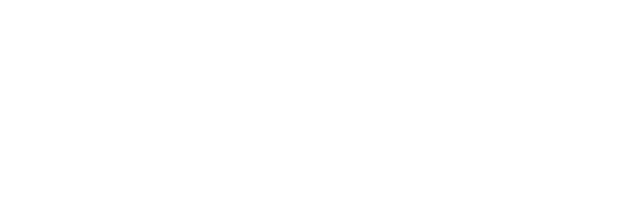
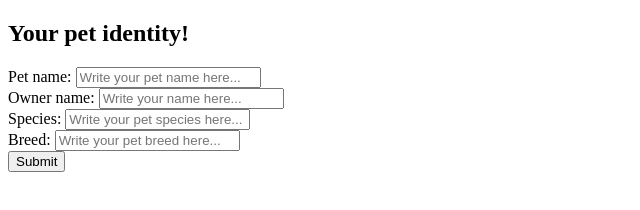
Before and after one commit to AlessandroQuerci/U2-W3-D1, a plain HTML site: page index.html in a window 1280 px wide. Shown: the whole page, without its empty margins (0-640 px from the left). Drawn offline with Linux system fonts and the light colour scheme.

Commit message:
quasi finito

```diff
--- a/index.html
+++ b/index.html
@@ -6,6 +6,29 @@
     <title>Esercizio U2-W3-D1</title>
   </head>
   <body>
+    <h2>Your pet identity!</h2>
+    <form action="./objects.js">
+      <div>
+        <label for="pname"> Pet name: </label>
+        <input type="text" id="pname" name="pname" placeholder="Write your pet name here..." />
+      </div>
+      <div>
+        <label for="oname"> Owner name: </label>
+        <input type="text" id="oname" name="oname" placeholder="Write your name here..." />
+      </div>
+      <div>
+        <label for="species"> Species: </label>
+        <input type="text" id="species" name="species" placeholder="Write your pet species here..." />
+      </div>
+      <div>
+        <label for="breed"> Breed: </label>
+        <input type="text" id="breed" name="breed" placeholder="Write your pet breed here..." />
+      </div>
+
+      <button onclick="petDataArray()" id="submitBtn" type="button">Submit</button>
+      <ul id="ulForm"></ul>
+    </form>
+
     <script src="./objects.js"></script>
   </body>
 </html>
--- a/objects.js
+++ b/objects.js
@@ -8,9 +8,9 @@ class User {
 }
 
 const x = new User("Checco", "Zalone", 47, "Bari");
-console.log(x);
+console.log("Checco", x);
 const y = new User("Enzo", "Salvi", 52, "Roma");
-console.log(y);
+console.log("Er Cipolla", y);
 
 const older = function () {
   if (x.age > y.age) {
@@ -20,3 +20,24 @@ const older = function () {
   }
 };
 older();
+
+class Pet {
+  constructor(_petName, _ownerName, _species, _breed) {
+    this.petName = _petName;
+    this.ownerName = _ownerName;
+    this.species = _species;
+    this.breed = _breed;
+  }
+}
+
+const petDataArray = function () {
+  const petName = document.getElementById("pname");
+  let petNameValue = petName.value;
+  localStorage.setItem("pname", petNameValue); // Salva solo una volta
+  console.log(petNameValue); // Mostra il valore nella console
+};
+
+/*const sameOwner = function(){
+
+}
+sameOwner();*/
```
